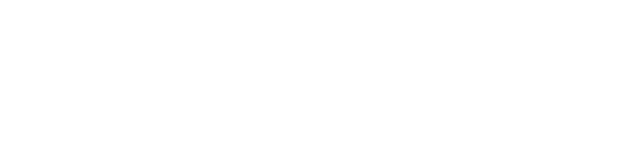
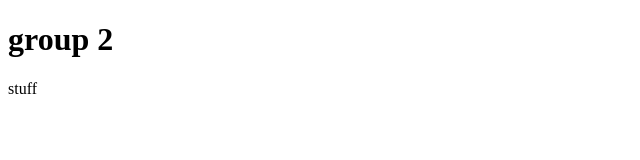
Before and after one commit to MurphyPicard/group2nov23, a plain HTML site: page index.html in a window 1280 px wide. Shown: the whole page, without its empty margins (0-640 px from the left). Drawn offline with Linux system fonts and the light colour scheme.

Commit message:
arrow1 parameter21 shortening41

```diff
--- a/index.html
+++ b/index.html
@@ -6,5 +6,29 @@
   </head>
   <body>
 
+   <h1>group 2</h1>
+
+   <p>
+     stuff
+   </p>
+
+
+
+
+
+
+
+
+
+
+
+
+
+
+
+
+  <script type="text/javascript" src="script.js">
+
+  </script>
   </body>
 </html>
```
Also changed, not shown: 1 other file.
